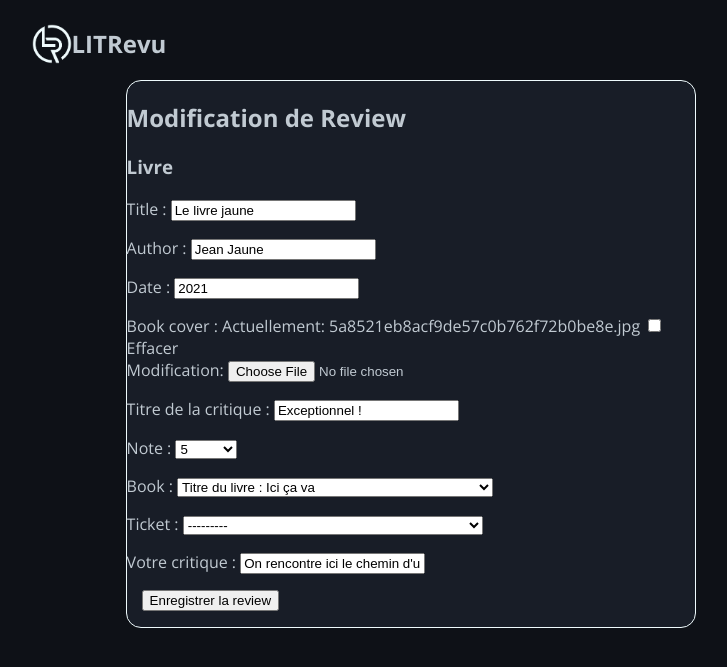
After one commit to JasonBats/OCR-P9, a Django app: page /edit_review/35/20/ in a window 1280 px wide. The commit adds this page. Shown: the top 667 px of the page, without its empty margins (229-956 px from the left). Run offline with Django 5.2, Linux system fonts and the light colour scheme; data comes from the database, SQL or seed files in the repository; both versions use the stored data as it was after the commit.

Commit message:
Edit review feature added Set default image to prevent db errors Fixed prepopulate fields when editing an item Fixed hours when not in UTC. Fixed urls and titles for feed_item objects. Disabled self-following option. Fixed posts page to unsee user self posts.

```diff
--- a/LITRevu/LITRevu/urls.py
+++ b/LITRevu/LITRevu/urls.py
@@ -23,7 +23,8 @@ urlpatterns = [
     path('create_review/', blog.views.create_review, name='create_review'),
     path('relations/', blog.views.relations, name='relations'),
     path('manage_relations', blog.views.manage_users_relations, name='manage_relations'),
-    path('edit_ticket/<int:ticket_id>/', blog.views.edit_ticket, name='edit_ticket'),  # TODO : ici
+    path('edit_ticket/<int:ticket_id>/<int:book_id>/', blog.views.edit_ticket, name='edit_ticket'),
+    path('edit_review/<int:review_id>/<int:book_id>/', blog.views.edit_review, name='edit_review'),
     path('delete_item/<str:item_type>/<int:item_id>/', blog.views.delete_item, name='delete_item'),
     path('just_book_form/', blog.views.just_book_form, name="just_book_form"),
 ]
--- a/LITRevu/blog/forms.py
+++ b/LITRevu/blog/forms.py
@@ -14,6 +14,17 @@ class CreateTicketForm(forms.ModelForm):
 
 
 class CreateBookForm(forms.ModelForm):
+    title = forms.CharField(required=True)
+    author = forms.CharField(required=True)
+    date = forms.IntegerField(required=True)
+    book_cover = forms.ImageField(required=True)
+
+    class Meta:
+        model = models.Book
+        fields = ['title', 'author', 'date', 'book_cover']
+
+
+class CreateBookOptionalForm(forms.ModelForm):
     title = forms.CharField(required=False)
     author = forms.CharField(required=False)
     date = forms.IntegerField(required=False)
@@ -33,7 +44,18 @@ class CreateReviewForm(forms.ModelForm):
         }
 
 
-class EditBookForm(forms.ModelForm):  # TODO : ici
+class EditBookForm(forms.ModelForm):
+    title = forms.CharField(required=False)
+    author = forms.CharField(required=False)
+    date = forms.IntegerField(required=False)
+    book_cover = forms.ImageField(required=False)
+
     class Meta:
-        model = models.Ticket
-        fields = ['book', 'author']
+        model = models.Book
+        fields = ['title', 'author', 'date', 'book_cover']
+
+
+class EditReviewForm(forms.ModelForm):
+    class Meta:
+        model = models.Review
+        fields = ['review_title', 'rating', 'book', 'ticket', 'review_text']
--- a/LITRevu/blog/models.py
+++ b/LITRevu/blog/models.py
@@ -2,6 +2,7 @@ from django.conf import settings
 from django.core.validators import MinValueValidator, MaxValueValidator
 from django.db import models
 import datetime
+from PIL import Image
 
 
 class Book(models.Model):
@@ -9,13 +10,24 @@ class Book(models.Model):
     title = models.CharField(max_length=255, blank=False, verbose_name='Titre du livre')
     author = models.CharField(max_length=100, blank=False, verbose_name='Auteur')
     date = models.IntegerField(verbose_name='Date de publication', validators=[MinValueValidator(0), MaxValueValidator(current_year)])
-    book_cover = models.ImageField(verbose_name='Couverture')
+    book_cover = models.ImageField(verbose_name='Couverture', default='default_book_cover.jpg')
+
+    IMAGE_MAX_SIZE = (168, 300)
+
+    def resize_book_cover(self):
+        image = Image.open(self.book_cover.path)
+        image.thumbnail(self.IMAGE_MAX_SIZE)
+        image.save(self.book_cover.path)
+
+    def save(self, *args, **kwargs):
+        super().save(*args, **kwargs)
+        self.resize_book_cover()
 
     def __str__(self):
         return f'Titre du livre : {self.title}'
 
 
-class Ticket(models.Model):  # TODO : ici
+class Ticket(models.Model):
     author = models.ForeignKey(settings.AUTH_USER_MODEL, on_delete=models.CASCADE)
     date = models.DateTimeField(auto_now_add=True, verbose_name='Date de publication')
     book = models.ForeignKey(Book, null=True, on_delete=models.CASCADE, blank=False, verbose_name='Livre')
--- /dev/null
+++ b/LITRevu/blog/templates/blog/edit_review.html
@@ -0,0 +1,11 @@
+{% extends 'base.html' %}
+{% block content %}
+<h2>Modification de Review</h2>
+<h3>Livre</h3>
+<form method="post" enctype="multipart/form-data">
+    {% csrf_token %}
+    <p>{{ book_form.as_p }}</p>
+    <p>{{ review_form.as_p }}</p>
+    <button type="submit">Enregistrer la review</button>
+</form>
+{% endblock content %}
--- a/LITRevu/blog/templates/blog/isolated_book_form.html
+++ b/LITRevu/blog/templates/blog/isolated_book_form.html
@@ -1,2 +1 @@
 {{ form.as_p }}
-<p>test</p>
--- a/LITRevu/blog/views.py
+++ b/LITRevu/blog/views.py
@@ -3,8 +3,6 @@ from django.contrib.auth.decorators import login_required
 import authentication.models as auth_models
 from . import forms, models
 import datetime
-from django.templatetags.static import static
-
 from django.contrib import messages
 
 
@@ -12,6 +10,7 @@ from django.contrib import messages
 def home(request):
     user = request.user
     user_followers = user.followers.all()
+    print(user_followers)
     tickets = models.Ticket.objects.all()
     reviews = models.Review.objects.all()
     feed = []
@@ -38,11 +37,13 @@ def posts(request):
     reviews = models.Review.objects.all()
     feed = []
     for ticket in tickets:
-        ticket_details = (ticket, 'ticket')
-        feed.append(ticket_details)
+        if ticket.author != user:
+            ticket_details = (ticket, 'ticket')
+            feed.append(ticket_details)
     for review in reviews:
-        review_details = (review, 'review')
-        feed.append(review_details)
+        if review.author != user:
+            review_details = (review, 'review')
+            feed.append(review_details)
     sorted_feed = sorted(feed, key=lambda item: item[0].date, reverse=True)
     return render(request, 'blog/home.html',
                   context={'feed': sorted_feed,
@@ -63,6 +64,7 @@ def create_ticket(request):
                 book=book_instance,
                 date=now
             )
+            models.Ticket.objects.filter(id=ticket_instance.id).update(date=datetime.datetime.now())
             return render(request, 'blog/ticket_confirmation.html', context={'book': book_instance})
     else:
         form1 = forms.CreateBookForm()
@@ -76,10 +78,8 @@ def create_review(request):
     if request.method == 'POST':
         review_form = forms.CreateReviewForm(request.POST)
         book_form = forms.CreateBookForm(request.POST, request.FILES)
-        print(request.POST)
         if review_form.is_valid():
             if request.POST['book']:
-                print('book bien trouvé dans request.POST')
                 review_instance = models.Review.objects.create(
                     author=request.user,
                     date=datetime.datetime.now(),
@@ -89,24 +89,17 @@ def create_review(request):
                     ticket=review_form.cleaned_data['ticket'],
                     review_text=review_form.cleaned_data['review_text'],
                 )
+                models.Review.objects.filter(id=review_instance.id).update(date=datetime.datetime.now())
             elif book_form.is_valid():
-                print('book_form.is_valid() TRUE')
                 book_instance = book_form.save()
-                book_db = models.Book.objects.create(
-                    title=book_form.cleaned_data['title'],
-                    author=book_form.cleaned_data['author'],
-                    date=book_form.cleaned_data['date'],
-                    book_cover=book_form.cleaned_data['book_cover']
-                )
                 review_instance = review_form.save(commit=False)
                 review_instance.author = request.user
                 review_instance.date = datetime.datetime.now()
                 review_instance.book = book_instance
                 review_instance.save()
+                models.Review.objects.filter(id=review_instance.id).update(date=datetime.datetime.now())
             else:
-                print('bah aucun valide en fait')
                 messages.error(request, 'formulaires pas valides')
-            print(request.POST)
             return render(request, 'blog/create_review.html', context={'review_form': review_form, 'book_form': book_form})
     return render(request, 'blog/create_review.html', context={'review_form': review_form, 'book_form': book_form})
 
@@ -135,15 +128,16 @@ def item_details(request, item_id, item_type):  # item_type pour savoir si il fa
 
 
 def relations(request):
+    current_user = request.user
     users = auth_models.User.objects.all()
     public_users = []
     for user in users:
         if not user.is_staff:
             public_users.append(user)
+    public_users.remove(current_user)
     sorted_users = sorted(public_users, key=lambda u: u.username)
     followed_users = request.user.followers.all()
     followed_by = request.user.followed_by.all()
-    current_user = request.user
     return render(request,
                   'blog/relations.html',
                   context={'sorted_users': sorted_users,
@@ -168,19 +162,38 @@ def manage_users_relations(request):
     return redirect('relations')
 
 
-def edit_ticket(request, ticket_id):
+def edit_ticket(request, ticket_id, book_id):
     ticket = models.Ticket.objects.get(id=ticket_id)
-    book = ticket.book
-    initial_data = {'book': 5}  # TODO : ici
-    form = forms.EditBookForm(initial=initial_data)
+    book = models.Book.objects.get(id=book_id)
+    form = forms.EditBookForm(instance=book)
     if request.method == 'POST':
-        form = forms.EditBookForm(data=request.POST, instance=ticket, files=request.FILES)
-        print(form.data)
+        form = forms.EditBookForm(request.POST, request.FILES, instance=book)
         if form.is_valid():
-            form.save(commit=False)
+            form.save()
+            models.Ticket.objects.filter(id=ticket_id).update(date=datetime.datetime.now())
             return redirect('home')
-    print(form['author'].initial)
+    else:
+        form = forms.EditBookForm(instance=book)
+        print('passé par else:')
     return render(request, 'blog/edit_ticket.html', context={'form': form, 'book': book, 'ticket': ticket})
+
+
+def edit_review(request, review_id, book_id):
+    review = models.Review.objects.get(id=review_id)
+    book = models.Book.objects.get(id=book_id)
+    book_form = forms.CreateBookOptionalForm(instance=book)
+    review_form = forms.EditReviewForm(instance=review)
+    if request.method == 'POST':
+        book_form = forms.CreateBookOptionalForm(request.POST, request.FILES, instance=book)
+        review_form = forms.EditReviewForm(request.POST, instance=review)
+        if book_form.is_valid() and review_form.is_valid():
+            book_form.save()
+            review_form.save()
+            models.Review.objects.filter(id=review_id).update(date=datetime.datetime.now())
+            return redirect('home')
+    else:
+        book_form = forms.CreateBookOptionalForm(instance=book)
+    return render(request, 'blog/edit_review.html', context={'book_form': book_form, 'review_form': review_form, 'book': book, 'review': review})
 
 
 def delete_item(request, item_id, item_type):
@@ -197,5 +210,11 @@ def delete_item(request, item_id, item_type):
 
 
 def just_book_form(request):
-    form = forms.CreateBookForm()
+    form = forms.CreateBookOptionalForm()
     return render(request, 'blog/isolated_book_form.html', context={'form': form})
+
+
+# TODO : Ne pas pouvoir modifier un livre qu'on n'a pas posté | refactor html ticket_confirmation et review_confirmation | Checker les paramètres on_delete (Un user qui delete un livre qu'il a submit doit faire delete tout ce qui concerne ce livre ? etc...)
+
+# DONE : Image par défaut, resize image, fix préremplissage modification de ticket, fix des heures UTC+2,
+# DONE : Refactor lien modifier une review | Fix titre et url des feed_item | Ne pas pouvoir s'auto-follow + fix page posts avec les posts de request.user
```
Also changed, not shown: LITRevu/blog/templates/blog/edit_ticket.html (+2 -7 lines), LITRevu/blog/templates/blog/home.html (+10 -6 lines), LITRevu/db.sqlite3.
